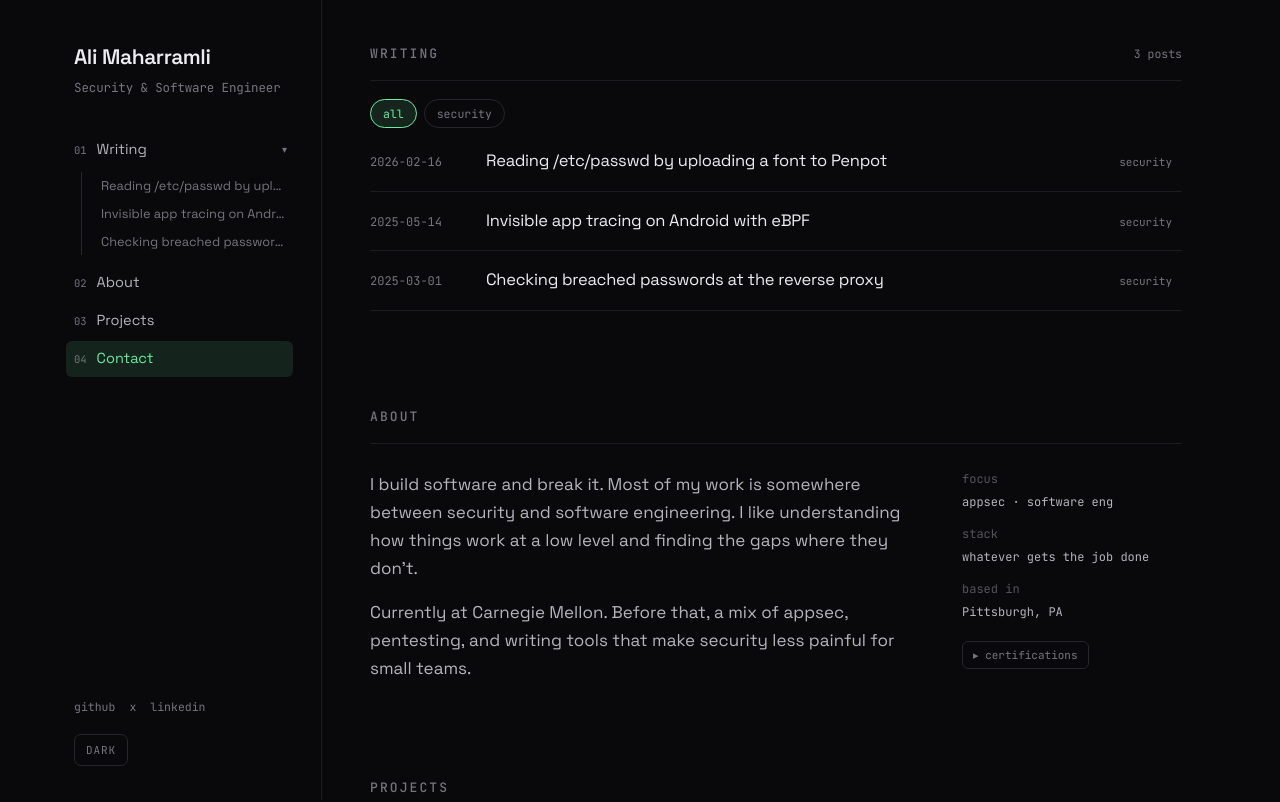
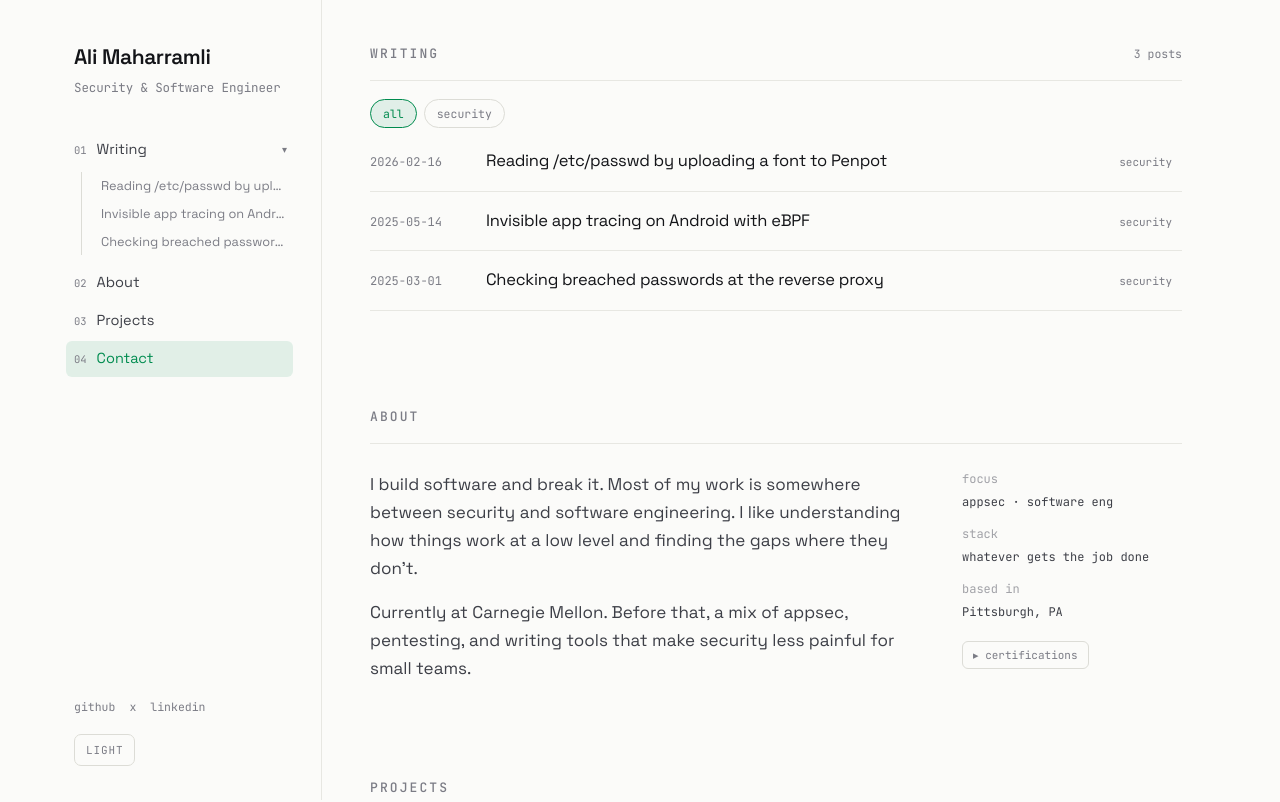
Before and after one commit to alimaharramli/alimaharramli.github.io, a Next.js app: page / in a window 1280 px wide. Shown: the top 802 px of the page. Built offline with nearby package versions, Linux system fonts and the light colour scheme.

Commit message:
Follow system theme preference on first visit

```diff
--- a/src/components/LayoutShell.tsx
+++ b/src/components/LayoutShell.tsx
@@ -23,13 +23,14 @@ export function LayoutShell({
   const currentPostId = isPost ? pathname.split('/').pop() : null;
 
   useEffect(() => {
+    let picked: 'dark' | 'light' = 'dark';
     try {
       const saved = localStorage.getItem('blog-theme');
-      if (saved === 'light' || saved === 'dark') {
-        setTheme(saved);
-        document.documentElement.setAttribute('data-theme', saved);
-      }
+      if (saved === 'light' || saved === 'dark') picked = saved;
+      else if (window.matchMedia('(prefers-color-scheme: light)').matches) picked = 'light';
     } catch {}
+    setTheme(picked);
+    document.documentElement.setAttribute('data-theme', picked);
   }, []);
 
   const toggleTheme = useCallback(() => {
```
